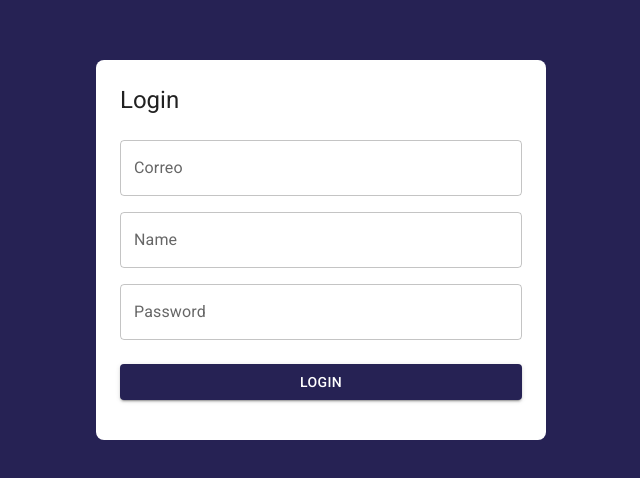
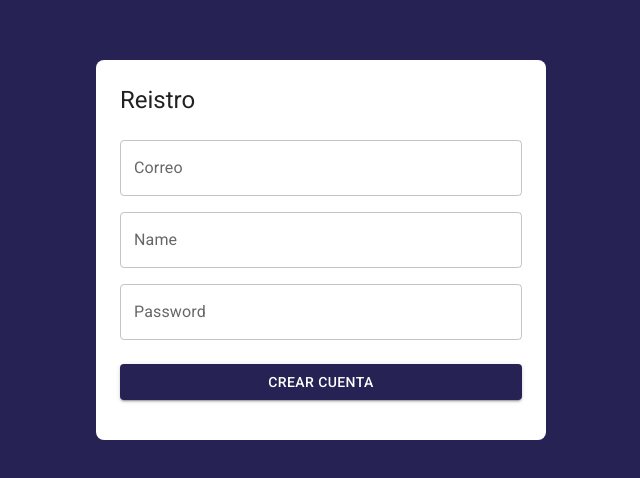
Before and after one commit to briandevitaok/inversiones-Front, a React (Vite) app: page /auth/register in a window 1280 px wide. Before the commit this address led to /. Shown: the part 150-628 px from the top of the page, without its empty margins (319-959 px from the left). Built offline with nearby package versions, Linux system fonts and the light colour scheme.

Commit message:
primer commit

```diff
--- a/src/auth/context/AuthReducer.js
+++ b/src/auth/context/AuthReducer.js
@@ -2,6 +2,8 @@
 
 
 export const authReducer = (state = {}, action) => {
+
+
   switch (action.type) {
     case types.login:
       return {
--- /dev/null
+++ b/src/auth/helpers/axios.js
@@ -0,0 +1,29 @@
+import axios from 'axios'
+import Cookies from "universal-cookie";
+
+
+
+export const fetchAxios = (email, name, password) => {
+
+  const configuration = {
+    method: 'post',
+    url: 'https://auth-backend.azurewebsites.net/register',
+    data: {
+      email,
+      name,
+      password,
+    },
+  }
+
+  axios(configuration)
+  .then((data) => {
+    console.log(data)
+    localStorage.setItem('message', data.data.message)
+    localStorage.setItem('status', data.status)
+
+
+  })
+  .catch((error) => {
+     console.log(error)
+  });
+}
--- a/src/auth/pages/LoginPages.jsx
+++ b/src/auth/pages/LoginPages.jsx
@@ -48,8 +48,9 @@
     }
     else{
       fetchAxios(email, password, name)
+      setRegister(false)
       login(email, name, password)
-      setRegister(false)
+
     }
    ;
   };
--- /dev/null
+++ b/src/auth/pages/RegisterPages.jsx
@@ -0,0 +1,118 @@
+import { Button, Grid, TextField } from '@mui/material'
+import React, { useState } from 'react'
+import { useForms } from '../../hooks/useForm'
+import { fetchAxios } from '../helpers/axios'
+import { AuthLayout } from '../layout/AuthLayout'
+
+
+
+
+export const RegisterPages = () => {
+
+
+    const [password, setPassword] = useState('');
+    const [email, setEmail] = useState('');
+    const [name, setName] = useState('');
+    const [message, setMessage] = useState(false)
+
+
+
+
+    const inputName = (e) => {
+        setName(e.target.value);
+      };
+
+      const inputEmail = (e) => {
+        setEmail(e.target.value)
+      };
+
+      const inputPassword = (e) => {
+        setPassword(e.target.value);
+      };
+
+    const onLogin = (e) => {
+        e.preventDefault()
+        fetchAxios(email, name, password)
+        setEmail('')
+        setName('')
+        setPassword('')
+        const status = localStorage.getItem('status')
+        if (status == 201) {
+          setMessage(true)
+
+        } else {
+          setMessage(false)
+        }
+
+    }
+
+
+
+
+  return (
+    <>
+    <AuthLayout  title="Reistro">
+      <form onSubmit={onLogin} >
+        <Grid container>
+          <Grid item xs={12} sx={{ mt: 2 }}>
+            <TextField
+              label="Correo"
+              type="email"
+              placeholder="example@gmail.com"
+              fullWidth
+              name='email'
+              value={email}
+              onChange={inputEmail}
+
+
+            />
+          </Grid>
+
+          <Grid item xs={12} sx={{ mt: 2 }}>
+            <TextField
+              label="Name"
+              type="name"
+              placeholder="Name"
+              fullWidth
+              name='name'
+              value={name}
+              onChange={inputName}
+            />
+          </Grid>
+
+
+          <Grid item xs={12} sx={{ mt: 2 }}>
+            <TextField
+              label="Password"
+              type="password"
+              placeholder="password"
+              fullWidth
+              name='password'
+              value={password}
+              onChange={inputPassword}
+            />
+          </Grid>
+
+          <Grid container spacing={2} sx={{ mb: 2, mt: 1 }}>
+            <Grid item xs={12} sm={12}>
+              <Button
+              type='submit'
+              variant="contained"
+              fullWidth
+              >
+                Crear cuenta
+              </Button>
+              <span className='text-success text-center'>{
+              message ? <span>Usuario creado</span> :
+              null}</span>
+            </Grid>
+            </Grid>
+
+        </Grid>
+
+      </form>
+    </AuthLayout>
+
+    </>
+  )
+}
--- a/src/auth/routes/AuthRoutes.jsx
+++ b/src/auth/routes/AuthRoutes.jsx
@@ -1,12 +1,14 @@
 import React from 'react';
 import { Navigate, Route, Routes } from 'react-router-dom';
 import { LoginPages } from '../pages';
+import { RegisterPages } from '../pages/RegisterPages';
 
 export const AuthRoutes = () => {
   return (
     <Routes>
 
       <Route path="login" element={<LoginPages />} />
+      <Route path="register" element={<RegisterPages />} />
 
       <Route path="/*" element={<Navigate to="/" />} />
     </Routes>
--- a/src/helpers/axios.js
+++ b/src/helpers/axios.js
@@ -15,7 +15,9 @@
 
   axios(configuration)
   .then((result) => {
+
     if (result.status === 200) {
+
       cookies.set("TOKEN", result.data.token, {
         path:"/panel"
       })
--- /dev/null
+++ b/src/helpers/getUsers.js
@@ -0,0 +1,8 @@
+
+export const getUsers = async () => {
+
+          const response = await fetch('http://localhost:3000/users');
+          let data = await response.json();
+          let user = data.response
+        return user
+}
--- a/src/ui/SideBar.jsx
+++ b/src/ui/SideBar.jsx
@@ -56,12 +56,12 @@
       }}
     >
       <ListItem>
-        <ListItemAvatar>
+        {/* <ListItemAvatar>
           <Avatar>
             <EmailIcon />
           </Avatar>
-        </ListItemAvatar>
-        <ListItemText primary={email}/>
+        </ListItemAvatar> */}
+        {/* <ListItemText primary={email}/> */}
       </ListItem>
       <Divider variant="inset" component="li" />
       <ListItem>
```
Also changed, not shown: src/panel/pages/PanelPages.jsx (+2 -5 lines).
